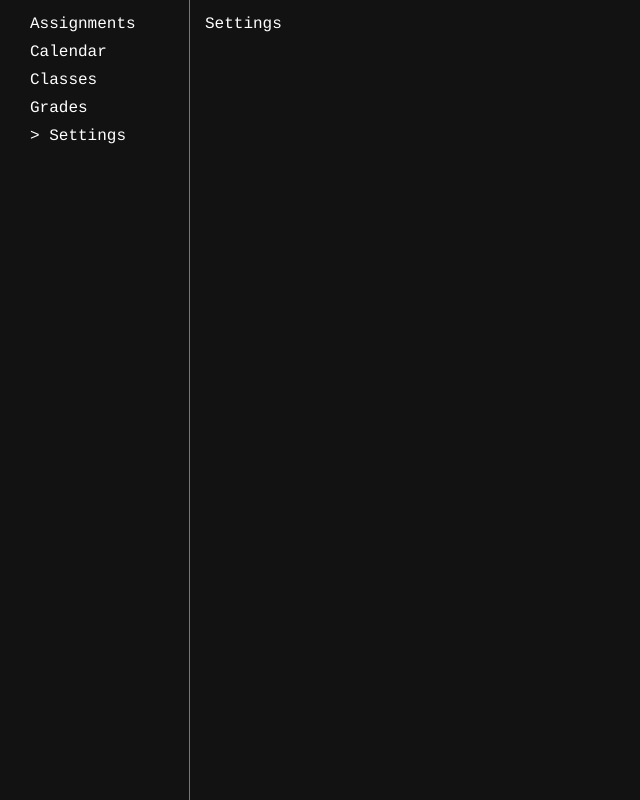
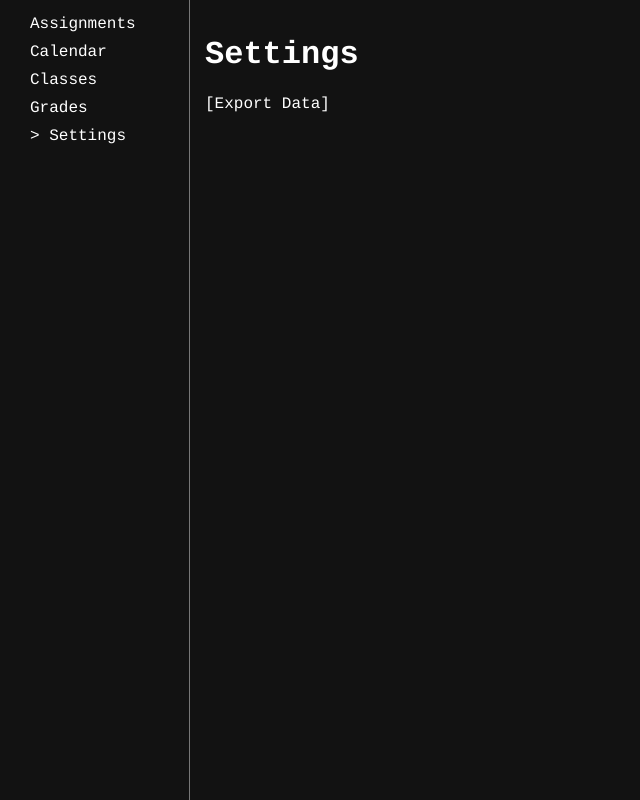
Before and after one commit to KcMllereA/Assignment-Tracker, a React (Vite) app: page /settings in a window 1280 px wide. Shown: the whole page, without its empty margins (0-640 px from the left). Built offline with nearby package versions, Linux system fonts and the light colour scheme.

Commit message:
Add export button to Settings

```diff
--- a/src/pages/Settings/Settings.jsx
+++ b/src/pages/Settings/Settings.jsx
@@ -1,3 +1,15 @@
+import { useAcademic } from "../../contexts/AcademicContext";
+import { downloadJSON } from "../../util/download";
+
 export default function Settings() {
-    return "Settings";
+    const { academicData } = useAcademic();
+    return (
+        <>
+            <h1>Settings</h1>
+
+            <button onClick={() => {
+                downloadJSON(academicData, "user-data");
+            }}>Export Data</button>
+        </>
+    );
 }
--- /dev/null
+++ b/src/util/download.js
@@ -0,0 +1,31 @@
+export async function downloadJSON(data, fileName = "data") {
+    const jsonString = JSON.stringify(data, null, 2);
+
+    try {
+        const fileHandle = await window.showSaveFilePicker({
+            suggestedName: `${fileName}.json`,
+            types: [
+                {
+                    description: "JSON Files",
+                    accept: { "application/json": [".json"] }
+                }
+            ]
+        });
+
+        const writableStream = await fileHandle.createWritable();
+        await writableStream.write(jsonString);
+        await writableStream.close();
+    } catch (error) {
+        if (error.name !== "AbortError") {
+            const blob = new Blob([jsonString], { type: "application/json" });
+            const url = window.URL.createObjectURL(blob);
+            const link = document.createElement("a");
+            link.href = url;
+            link.download = `${fileName}.json`;
+            document.body.appendChild(link);
+            link.click();
+            document.body.removeChild(link);
+            window.URL.revokeObjectURL(url);
+        }
+    }
+};
```
